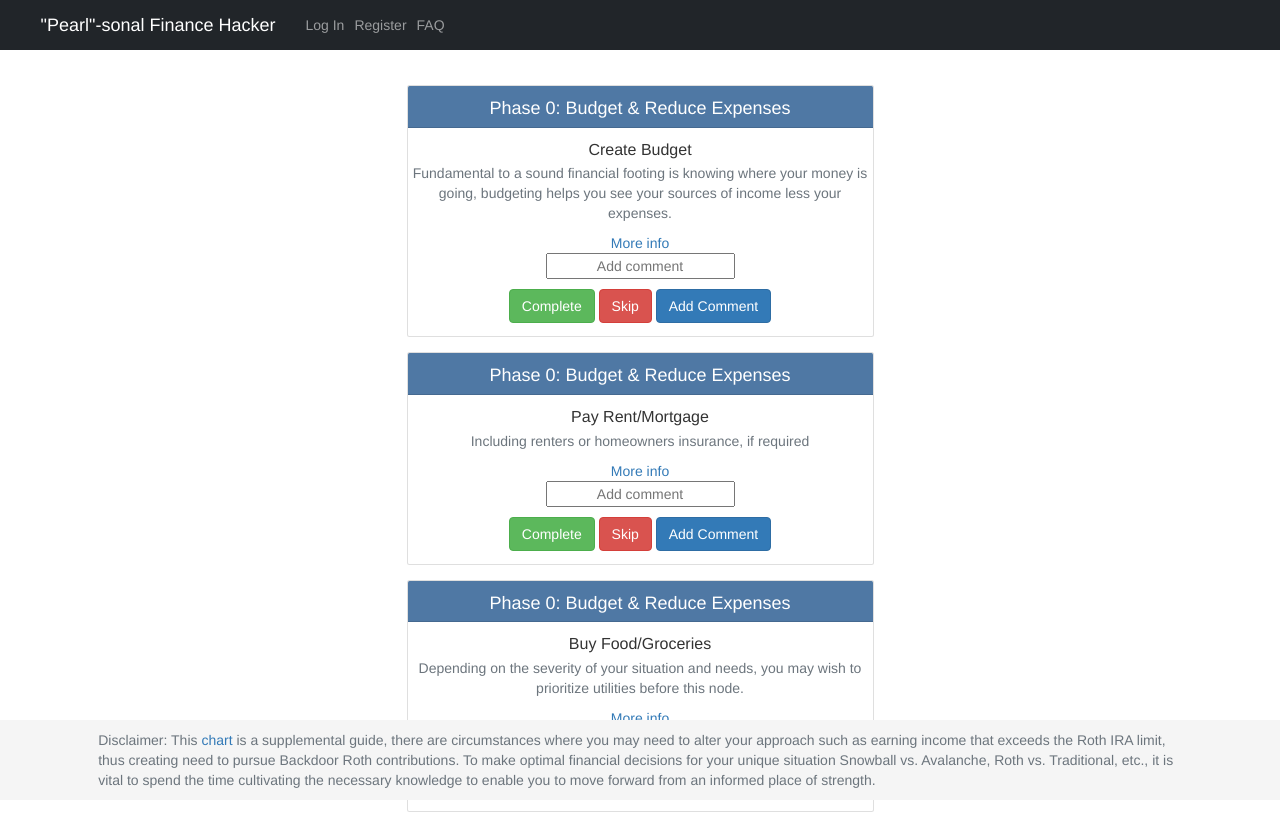
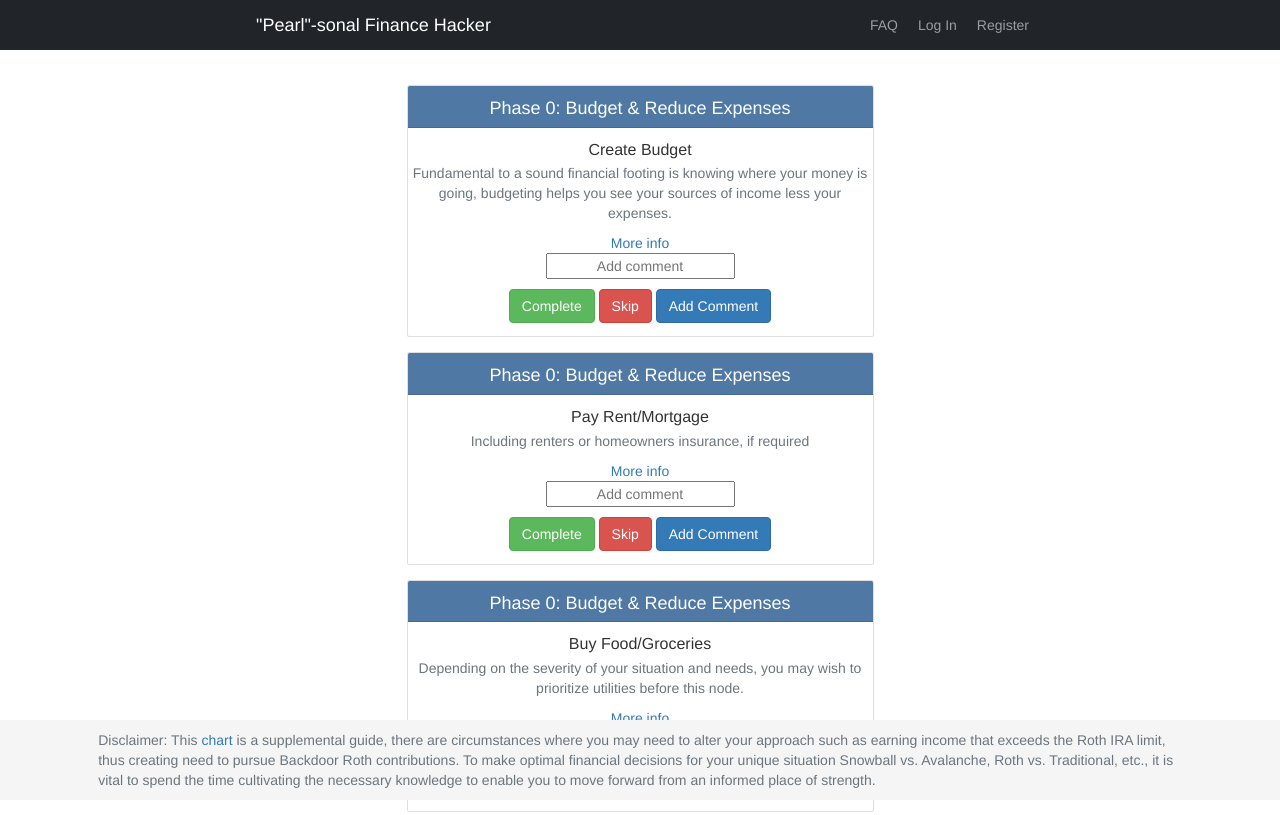
Before and after one commit to apettenati/pearlhacks2021, a plain HTML site: page index.html in a window 1280 px wide. Shown: the top 815 px of the page. Drawn offline with nearby package versions, Linux system fonts and the light colour scheme.

Commit message:
add padding to header and shift buttons to right

```diff
--- a/headerfooter.js
+++ b/headerfooter.js
@@ -4,23 +4,20 @@ window.onload = function () {
 
     header.innerHTML = `
       <header>
-        <nav class="fixed-top navbar-expand-lg navbar-dark bg-dark">
+        <nav class="fixed-top navbar-expand navbar-dark bg-dark">
           <div class="header">
-            <a class="navbar-brand" href="index.html">"Pearl"-sonal Finance Hacker</a>
-            <button class="navbar-toggler" type="button" data-bs-toggle="collapse" data-bs-target="#navbarSupportedContent" aria-controls="navbarSupportedContent" aria-expanded="false" aria-label="Toggle navigation">
-              <span class="navbar-toggler-icon"></span>
-            </button>
-            <div class="collapse navbar-collapse" id="navbarSupportedContent">
+            <a class="navbar-brand" style="padding-left: 20%;" href="index.html">"Pearl"-sonal Finance Hacker</a>
+            <div class="navbar-right" style="padding-right: 20%;" id="navbarSupportedContent">
               <ul class="navbar-nav me-auto mb-2 mb-lg-0">
-                <li class="nav-item">
+                </li>
+                <li class="nav-item mx-2">
+                  <a class="nav-link" href="faq.html">FAQ</a>
+                </li>
+                <li class="nav-item mx-2">
                   <a class="nav-link" href="login.html">Log In</a>
                 </li>
-                <li class="nav-item">
+                <li class="nav-item mx-2">
                   <a class="nav-link" href="register.html">Register</a>
-                </li>
-                <li class="nav-item">
-                  <a class="nav-link" href="faq.html">FAQ</a>
-                </li>
               </ul>
             </div>
           </div>
--- a/style.css
+++ b/style.css
@@ -92,11 +92,6 @@ ul {
     margin-right: 7%;
 }
 
-.header {
-    align-items: left;
-    margin-left: 2%;
-}
-
 h2 {
     text-align: center;
 }
```
